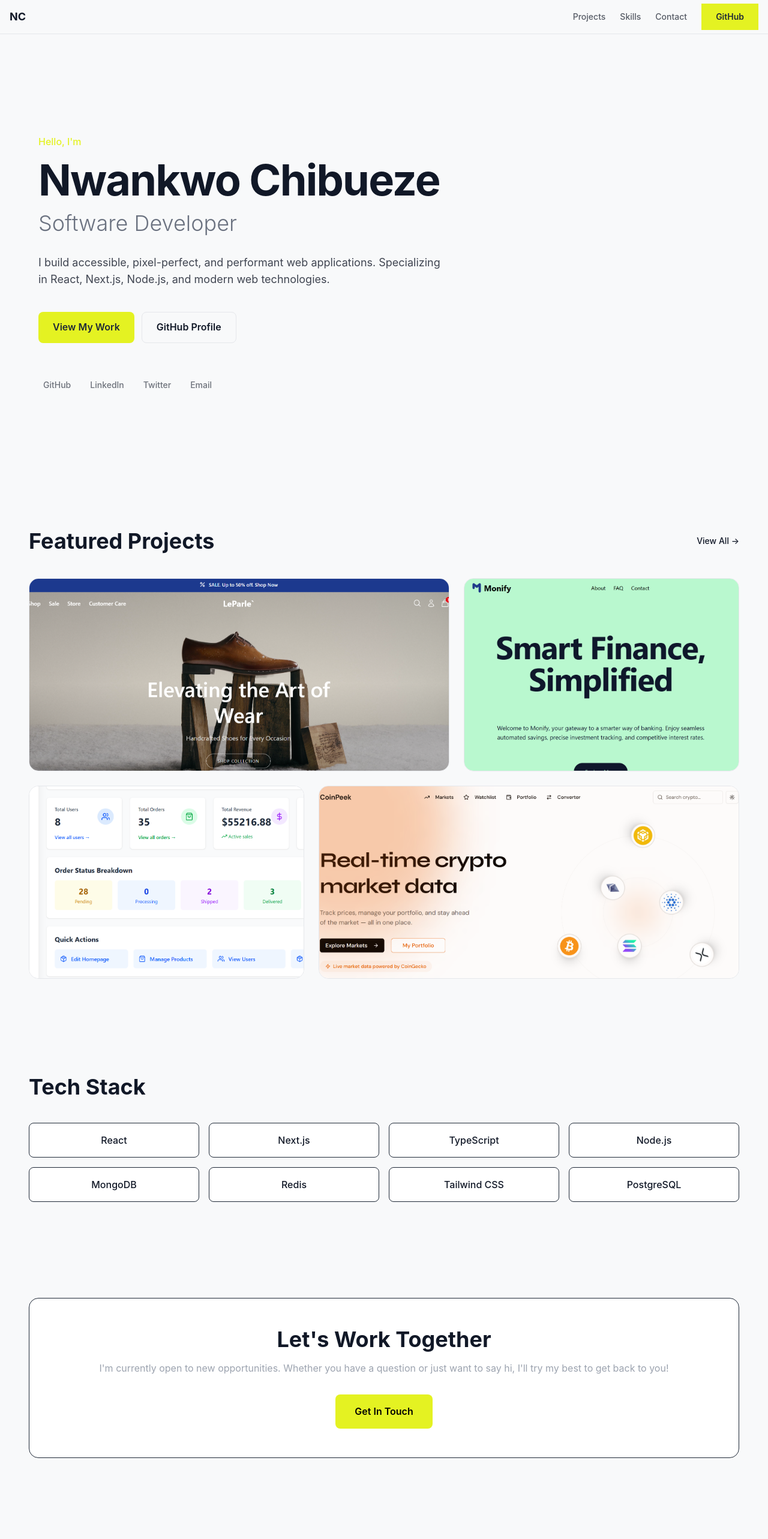
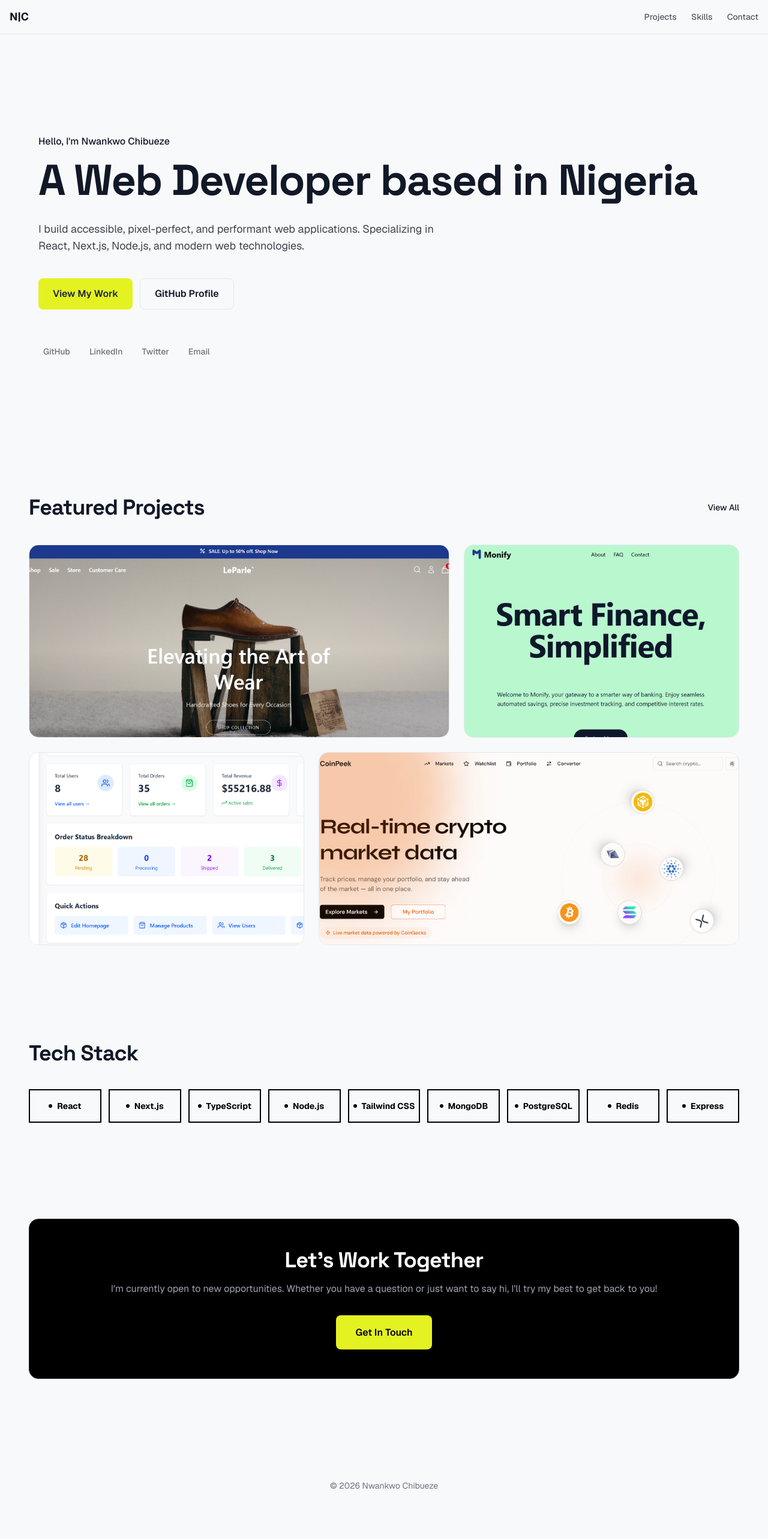
Before and after one commit to nwankwochibueze/portfolio, a Next.js app: page / in a window 1280 px wide. Shown: the top 2566 px of the page at 60% size. After the commit the page ends 2511 px from the top, so only its background shows below. Built offline with nearby package versions, Linux system fonts and the light colour scheme.

Commit message:
feat: hero-tech stack update, simplified navbar, contack section update, tailwind conig fix

```diff
--- a/app/globals.css
+++ b/app/globals.css
@@ -4,11 +4,11 @@
 
 /* Ramp-inspired light theme */
 :root {
-  --background: #F8F9FA;      /* Light background */
-  --foreground: #111827;      /* ✅ Use this for black text */
-  --card-bg: #FFFFFF;         /* White cards */
-  --primary: #E4F222;         /* Neon green (avoid for text) */
-  --primary-text: #1F2937;    /* Alternative dark gray */
+  --background: #F8F9FA;
+  --foreground: #111827;
+  --card-bg: #FFFFFF;
+  --primary: #E4F222;
+  --primary-text: #1F2937;
 }
 
 * {
@@ -17,10 +17,31 @@
   margin: 0;
 }
 
+/* ✅ Font Pairing: Headings vs Body */
+@layer base {
+  /* Headings: Space Grotesk */
+  h1, h2, h3, h4, h5, h6,
+  .font-heading {
+    font-family: var(--font-heading), system-ui, sans-serif;
+    font-weight: 600;
+    letter-spacing: -0.025em; /* Subtle tight tracking for tech vibe */
+  }
+
+  /* Body: Geist Sans */
+  body, p, span, button, input, textarea, select,
+  .font-body {
+    font-family: var(--font-geist-sans), system-ui, sans-serif;
+  }
+
+  /* Code/tech elements: monospace fallback */
+  code, pre, kbd {
+    font-family: ui-monospace, SFMono-Regular, Menlo, Monaco, Consolas, monospace;
+  }
+}
+
 body {
   background: var(--background);
   color: var(--foreground);
-  font-family: theme('fontFamily.sans');
   line-height: 1.6;
   -webkit-tap-highlight-color: transparent;
 }
--- a/app/layout.tsx
+++ b/app/layout.tsx
@@ -1,6 +1,17 @@
 import type { Metadata, Viewport } from "next";
+import { GeistSans } from "geist/font/sans";
+import { Space_Grotesk } from "next/font/google";
 import "./globals.css";
 import Navbar from "@/components/Navbar";
+
+// ✅ Space Grotesk for headings (weights for h1-h6)
+const spaceGrotesk = Space_Grotesk({
+  subsets: ["latin"],
+  weight: ["500", "600", "700"],
+  variable: "--font-heading",
+  display: "swap",
+  preload: true,
+});
 
 export const metadata: Metadata = {
   title: "Your Name | Full Stack Developer",
@@ -20,12 +31,11 @@
   },
 };
 
-// ✅ Fixed viewport for proper mobile scaling
 export const viewport: Viewport = {
   width: "device-width",
   initialScale: 1,
   maximumScale: 5,
-  userScalable: true, // ✅ Allow zoom for accessibility
+  userScalable: true,
   themeColor: "#0a0a0a",
 };
 
@@ -35,8 +45,11 @@
   children: React.ReactNode;
 }>) {
   return (
-    <html lang="en">
-      <body className="antialiased min-h-screen bg-[#F8F9FA]">
+    <html
+      lang="en"
+      className={`${spaceGrotesk.variable} ${GeistSans.variable}`}
+    >
+      <body className="antialiased min-h-screen bg-[#F8F9FA] font-sans">
         <Navbar />
         <div className="safe-top" />
         <main className="container mx-auto px-4 py-6 sm:py-8">
@@ -44,7 +57,7 @@
         </main>
         <div className="safe-bottom" />
         <footer className="py-6 text-center text-gray-500 text-sm px-4">
-          <p>© {new Date().getFullYear()} Your Name. Built with Next.js & Tailwind CSS.</p>
+          <p>© {new Date().getFullYear()} Nwankwo Chibueze</p>
         </footer>
       </body>
     </html>
--- a/app/page.tsx
+++ b/app/page.tsx
@@ -17,49 +17,44 @@
             rel="noopener noreferrer"
             className="text-foreground hover:text-gray-600 transition text-sm font-medium text-center sm:text-right min-h-11 flex items-center justify-center sm:justify-end"
           >
-            View All →
+            View All
           </a>
         </div>
         <ProjectGrid />
       </section>
 
       <section id="skills" className="py-12 md:py-20">
-        <h2 className="text-2xl md:text-3xl lg:text-4xl font-bold mb-6 md:mb-10">
+        <h2 className="text-2xl md:text-3xl lg:text-4xl font-bold mb-10">
           Tech Stack
         </h2>
-        <div className="grid grid-cols-2 sm:grid-cols-3 md:grid-cols-4 gap-3 md:gap-4">
-          {[
-            "React",
-            "Next.js",
-            "TypeScript",
-            "Node.js",
-            "MongoDB",
-            "Redis",
-            "Tailwind CSS",
-            "PostgreSQL",
-          ].map((skill) => (
-            <div
-              key={skill}
-              className="p-3 md:p-4 bg-card-bg border border-gray-800 rounded-lg text-center hover:border-primary transition-colors min-h-[44px] flex items-center justify-center"
-            >
-              <span className="text-sm md:text-base font-medium">{skill}</span>
-            </div>
-          ))}
+        <div className="flex flex-col gap-4">
+          <div className="flex flex-wrap gap-3 w-full">
+            {["React", "Next.js", "TypeScript", "Node.js", "Tailwind CSS", "MongoDB", "PostgreSQL", "Redis", "Express"].map((skill) => (
+              <div
+                key={skill}
+                className="flex-1 min-w-[120px] flex items-center justify-center gap-2 px-4 py-4 border-2 border-black"
+              >
+                <span className="w-1.5 h-1.5 rounded-full bg-black flex-shrink-0" />
+                <span className="text-sm font-bold text-black whitespace-nowrap">{skill}</span>
+              </div>
+            ))}
+          </div>
         </div>
       </section>
 
       <section id="contact" className="py-12 md:py-20">
-        <div className="bg-card-bg border border-gray-800 rounded-xl md:rounded-2xl p-6 md:p-8 lg:p-12 text-center">
-          <h2 className="text-2xl md:text-3xl lg:text-4xl font-bold mb-4">
-            Let's Work Together
+        <div className="bg-black border border-gray-800 rounded-xl md:rounded-2xl p-6 md:p-8 lg:p-12 text-center">
+          <h2 className="text-2xl md:text-3xl lg:text-4xl font-bold mb-4 text-white">
+            Let&apos;s Work Together
           </h2>
           <p className="text-gray-400 mb-6 md:mb-8 text-sm md:text-base">
-            I'm currently open to new opportunities. Whether you have a question
-            or just want to say hi, I'll try my best to get back to you!
+            I&apos;m currently open to new opportunities. Whether you have a
+            question or just want to say hi, I&apos;ll try my best to get back
+            to you!
           </p>
           <a
-            href="mailto:your.email@example.com"
-            className="inline-block px-6 md:px-8 py-3 md:py-4 bg-primary hover:bg-primary-hover text-black font-semibold rounded-lg transition-colors min-h-[44px] items-center justify-center"
+            href="mailto:nwankwochibu11@gmail.com"
+            className="inline-flex px-6 md:px-8 py-3 md:py-4 bg-[#E4F222] hover:bg-[#CFE020] text-black font-semibold rounded-lg transition-colors min-h-[44px] items-center justify-center"
           >
             Get In Touch
           </a>
--- a/components/Hero.tsx
+++ b/components/Hero.tsx
@@ -2,15 +2,13 @@
   return (
     <section className="pt-24 pb-12 md:pt-32 md:pb-20 lg:pt-40 lg:pb-32 px-4 space-y-6 md:space-y-8">
       <div className="space-y-3 md:space-y-4">
-        <p className="text-[#E4F222] font-medium text-sm md:text-base">
-           Hello, I&apos;m
+        <p className=" font-medium text-sm md:text-base">
+           Hello, I&apos;m Nwankwo Chibueze
         </p>
         <h1 className="text-4xl md:text-5xl lg:text-6xl xl:text-7xl font-bold tracking-tight leading-tight text-foreground">
-          Nwankwo Chibueze
+         A Web Developer based in Nigeria
         </h1>
-        <h2 className="text-2xl md:text-3xl lg:text-4xl text-secondary font-light">
-          Software Developer
-        </h2>
+
       </div>
 
       <p className="text-base md:text-lg text-foreground/80 leading-relaxed max-w-none md:max-w-2xl">
--- a/components/Navbar.tsx
+++ b/components/Navbar.tsx
@@ -16,15 +16,13 @@
     <nav className="fixed top-0 left-0 right-0 z-50 bg-background/90 backdrop-blur-md border-b border-border">
       <div className="px-4">
         <div className="flex items-center justify-between h-14">
-          {/* Logo */}
           <Link
             href="/"
             className="text-lg font-bold min-h-11 min-w-11 flex items-center text-foreground hover:text-primary transition-colors"
           >
-            NC
+            N|C
           </Link>
 
-          {/* Mobile Menu Button */}
           <button
             className="md:hidden p-2 min-h-11 min-w-11 flex items-center justify-center text-foreground hover:text-[#E4F222] transition-colors"
             onClick={() => setIsOpen(!isOpen)}
@@ -55,7 +53,6 @@
             </svg>
           </button>
 
-          {/* Desktop Navigation */}
           <div className="hidden md:flex items-center gap-6">
             {navLinks.map((link) => (
               <Link
@@ -66,18 +63,9 @@
                 {link.label}
               </Link>
             ))}
-            <a
-              href="https://github.com/nwankwochibueze"
-              target="_blank"
-              rel="noopener noreferrer"
-              className="px-6 py-2 bg-[#E4F222] hover:bg-[#CFE020] text-[#1F2937] text-sm font-semibold transition min-h-11 flex items-center"
-            >
-              GitHub
-            </a>
           </div>
         </div>
 
-        {/* Mobile Menu */}
         {isOpen && (
           <div className="md:hidden py-4 border-t border-border">
             <div className="flex flex-col gap-2">
@@ -91,14 +79,23 @@
                   {link.label}
                 </Link>
               ))}
+              <div className="flex flex-col gap-2 mt-4 pt-4 border-t border-border">
                 <a
-                href="https://github.com/nwankwochibueze"
+                  href="#projects"
+                  onClick={() => setIsOpen(false)}
+                  className="px-6 py-3 bg-[#E4F222] hover:bg-[#CFE020] text-[#1F2937] text-sm font-semibold transition text-center min-h-11 flex items-center justify-center rounded-lg"
+                >
+                  View My Work
+                </a>
+                <a
+                  href="https://github.com/yourusername"
                   target="_blank"
                   rel="noopener noreferrer"
-                className="mt-2 px-6 py-3 bg-[#E4F222] hover:bg-[#CFE020] text-[#1F2937] text-sm font-semibold transition text-center min-h-11 flex items-center justify-center"
+                  className="px-6 py-3 border border-border text-foreground text-sm font-semibold transition text-center min-h-11 flex items-center justify-center rounded-lg"
                 >
                   GitHub Profile
                 </a>
+              </div>
             </div>
           </div>
         )}
--- a/package.json
+++ b/package.json
@@ -9,6 +9,7 @@
     "lint": "next lint"
   },
   "dependencies": {
+    "geist": "^1.7.0",
     "next": "14.2.0",
     "react": "^18",
     "react-dom": "^18"
--- a/tailwind.config.js
+++ b/tailwind.config.js
@@ -6,29 +6,26 @@
   ],
   theme: {
     extend: {
-      // ✅ UPDATED: Ramp-inspired light theme colors
       colors: {
-        background: "#F8F9FA",        // Light grey page background (was #0a0a0a)
-        foreground: "#111827",        // Dark text (was #ededed)
-        "card-bg": "#FFFFFF",         // White cards (was #171717)
-        "card-hover": "#F9FAFB",      // Light grey hover (was #262626)
-        primary: {
-          DEFAULT: "#E4F222",         // Ramp's neon lime green (was #3b82f6 blue)
-          hover: "#CFE020",           // Slightly darker on hover (was #2563eb)
-          text: "#1F2937",            // Dark text for buttons on green bg
-        },
-        secondary: "#6B7280",         // Muted grey for secondary text
-        border: "#E5E7EB",            // Light border color
+        background: "#F8F9FA",
+        foreground: "#111827",
+        "card-bg": "#FFFFFF",
+        "card-hover": "#F9FAFB",
+        primary: "#E4F222",
+        "primary-hover": "#CFE020",
+        "primary-text": "#1F2937",
+        secondary: "#6B7280",
+        border: "#E5E7EB",
       },
-      // ✅ KEPT: Your existing customizations
       fontFamily: {
-        sans: ['Inter', 'system-ui', '-apple-system', 'sans-serif'],
+        sans: ["var(--font-geist-sans)", "system-ui", "sans-serif"],
+        heading: ["var(--font-heading)", "system-ui", "sans-serif"],
       },
       minHeight: {
-        '11': '44px',
+        "11": "44px",
       },
       minWidth: {
-        '11': '44px',
+        "11": "44px",
       },
     },
   },
```
Also changed, not shown: 1 other file (tests, documents, lock files or other folders). Lines whose indentation alone changed are shown as unchanged.
